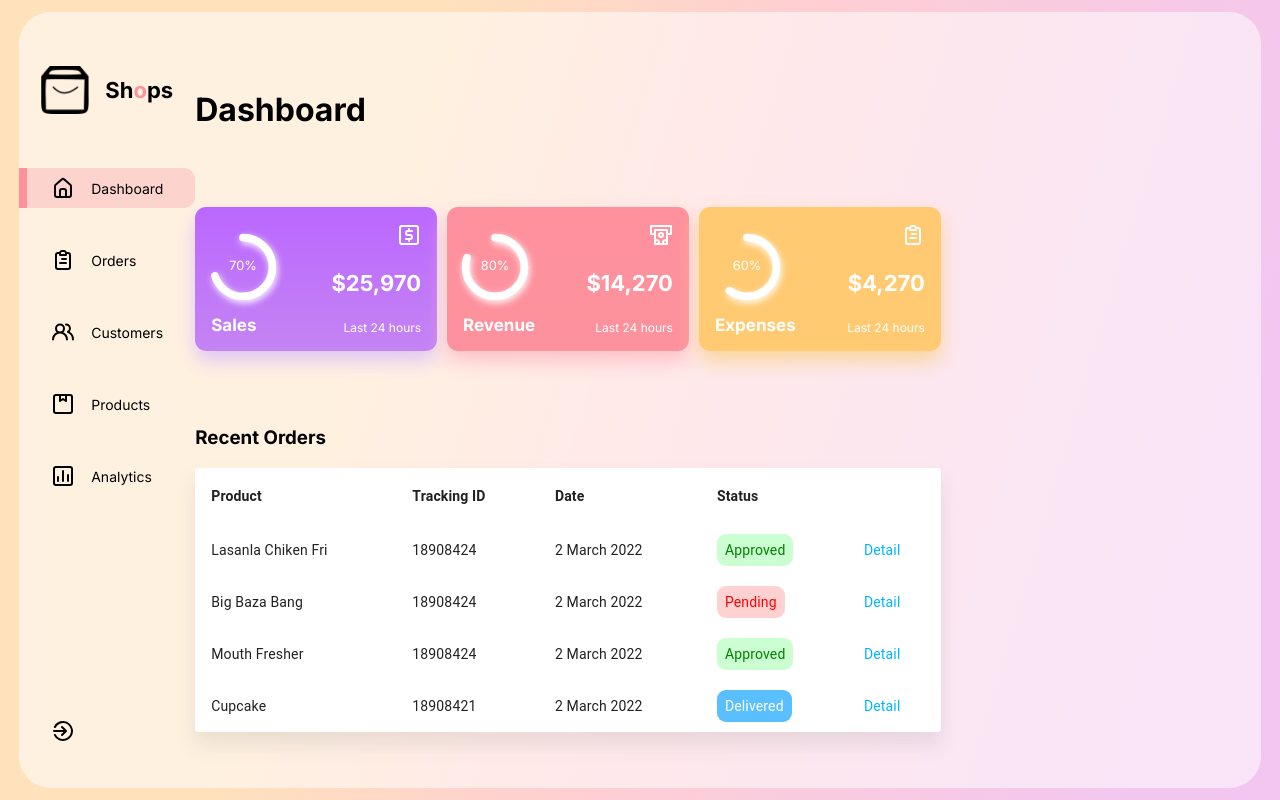
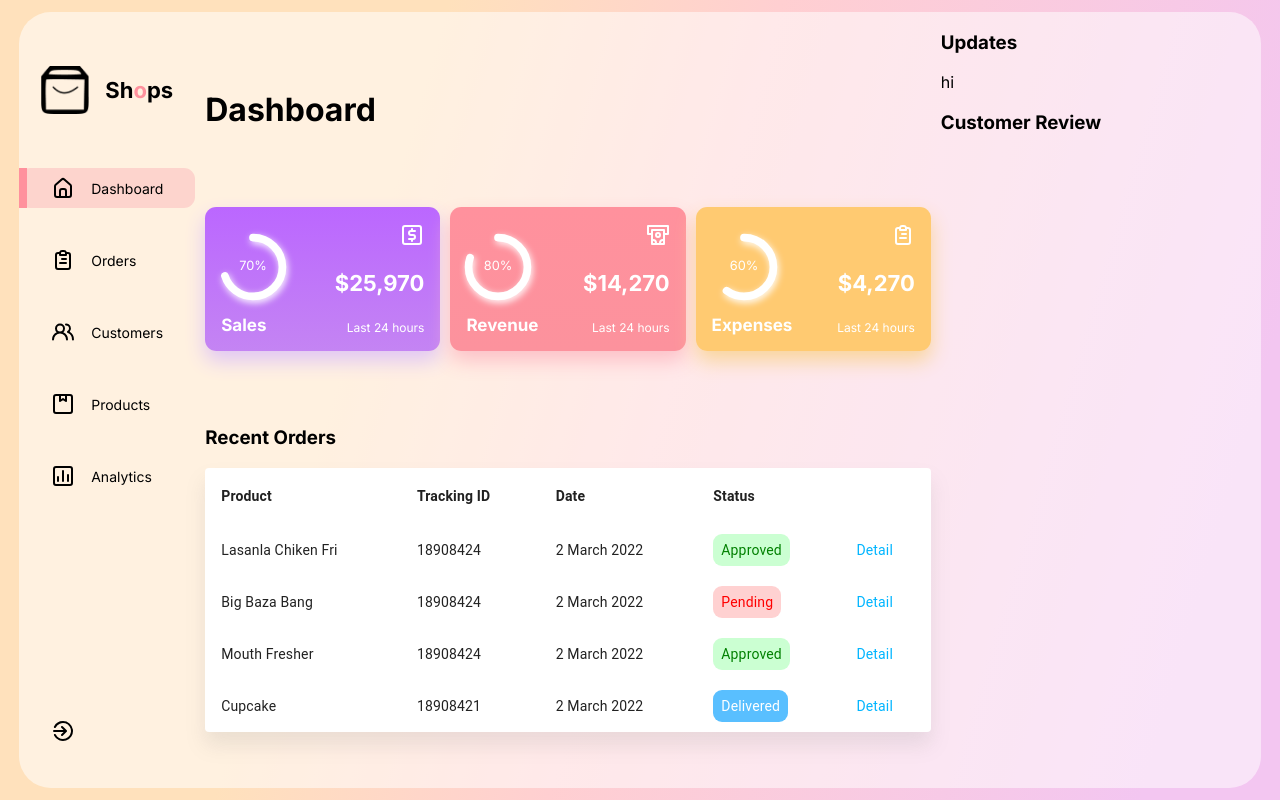
Before and after one commit to sahithyaba/Admin_Panel, a React (Create React App) app: page / in a window 1280 px wide. Built offline with nearby package versions, Linux system fonts and the light colour scheme; a web font is replaced by a local one.

Commit message:
RightSide started

```diff
--- a/src/App.css
+++ b/src/App.css
@@ -33,4 +33,5 @@
   background-color: var(--glass);
   overflow: hidden;
   grid-template-columns: 11rem auto 20rem;
+  gap: 10px;
 }
--- a/src/App.js
+++ b/src/App.js
@@ -1,5 +1,6 @@
 import './App.css';
 import MainDash from './components/MainDash/MainDash';
+import RightSide from './components/RightSide/RightSide';
 import Sidebar from './components/Sidebar/Sidebar';
 
 function App() {
@@ -8,7 +9,7 @@ function App() {
       <div className="AppGlass">
         <Sidebar/>
         <MainDash/>
-        <div></div>
+        <RightSide/>
       </div>
     </div>
   );
--- /dev/null
+++ b/src/components/RightSide/RightSide.jsx
@@ -0,0 +1,18 @@
+import React from "react";
+import Updates from "../Updates/Updates";
+import './RightSide.css';
+const RightSide = () => {
+    return (
+        <div className="RightSide">
+            <div>
+                <h3>Updates</h3>
+                <Updates/>
+            </div>
+            <div>
+                <h3>Customer Review</h3>
+            </div>
+        </div>
+    )
+};
+
+export default RightSide;
--- /dev/null
+++ b/src/components/Updates/Updates.jsx
@@ -0,0 +1,11 @@
+import React from "react";
+import './Updates.css';
+const Updates = () => {
+    return (
+        <div className="Updates">
+            hi
+        </div>
+    )
+};
+
+export default Updates;
```
Also changed, not shown: src/components/RightSide/RightSide.css (added), src/components/Updates/Updates.css (added).
